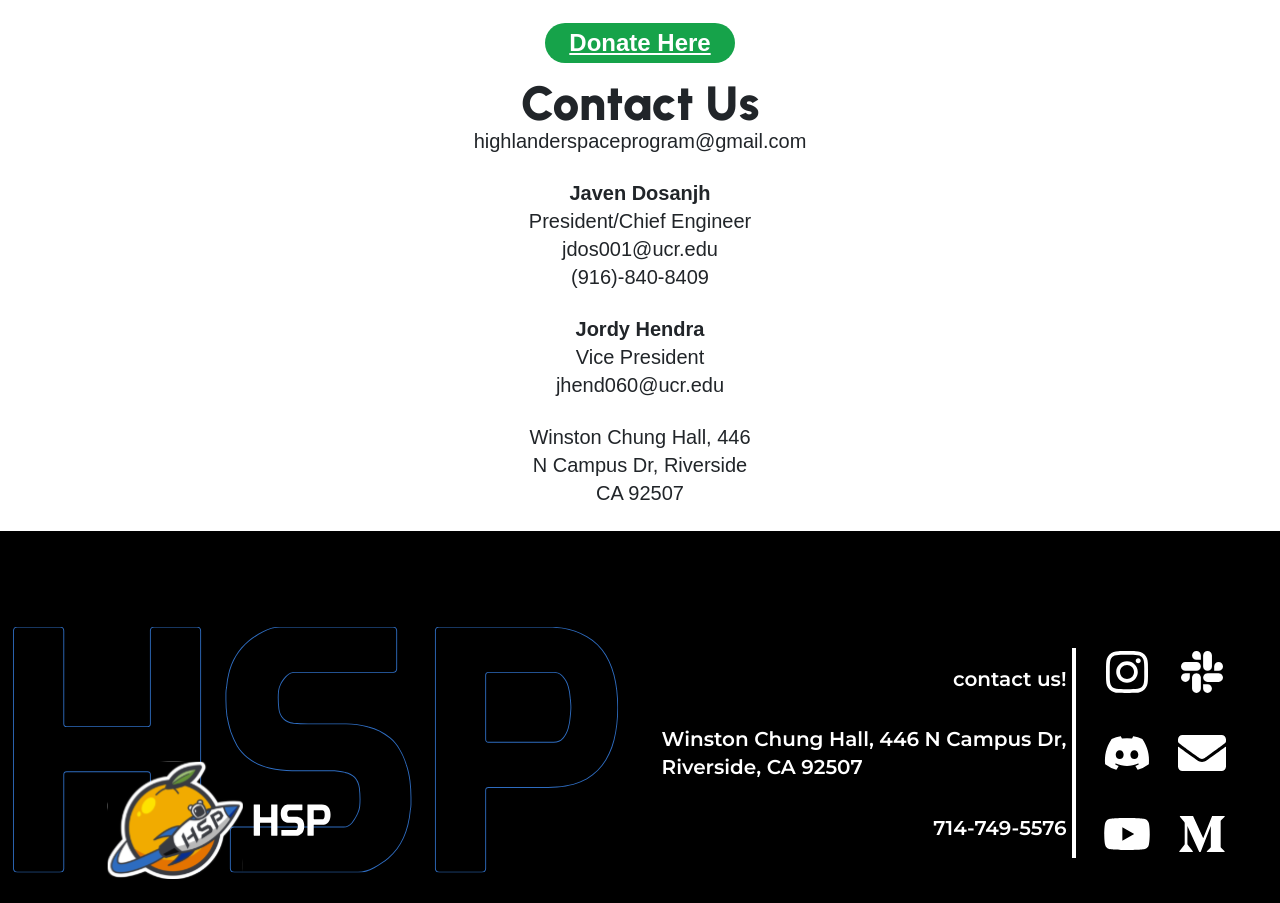
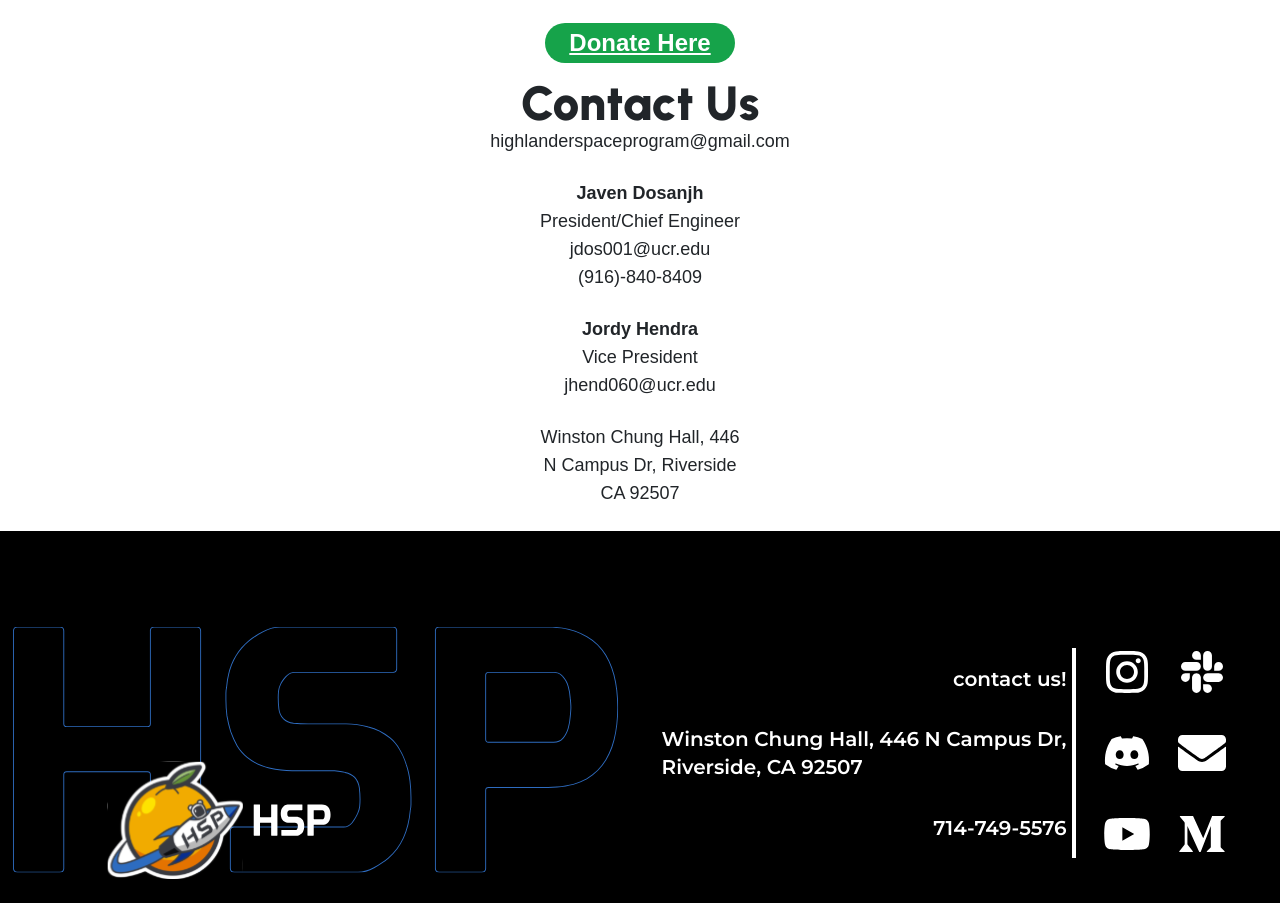
Before and after one commit to acm-ucr/hsp-website, a Next.js app: page /donate in a window 1280 px wide. Shown: the part 2629-3532 px from the top of the page. Built offline with nearby package versions, Linux system fonts and the light colour scheme.

Commit message:
contact section resonsiveness edited

```diff
--- a/src/components/donate/Contact.js
+++ b/src/components/donate/Contact.js
@@ -3,10 +3,10 @@ import React from "react";
 const Contact = () => {
   return (
     <div className=" text-center">
-      <div className="mt-3 md:mt-5 text-4xl md:text-5xl font-urbanist font-black ">
+      <div className="mt-3 md:mt-5 text-3xl md:text-5xl font-urbanist font-black ">
         Contact Us
       </div>
-      <div className=" font-sans text-xs lg:text-xl sm:text-sm">
+      <div className=" font-sans text-xs lg:text-lg md:text-sm">
         <div className="mb-4">highlanderspaceprogram@gmail.com </div>
 
         <div className="font-extrabold">Javen Dosanjh</div>
```
